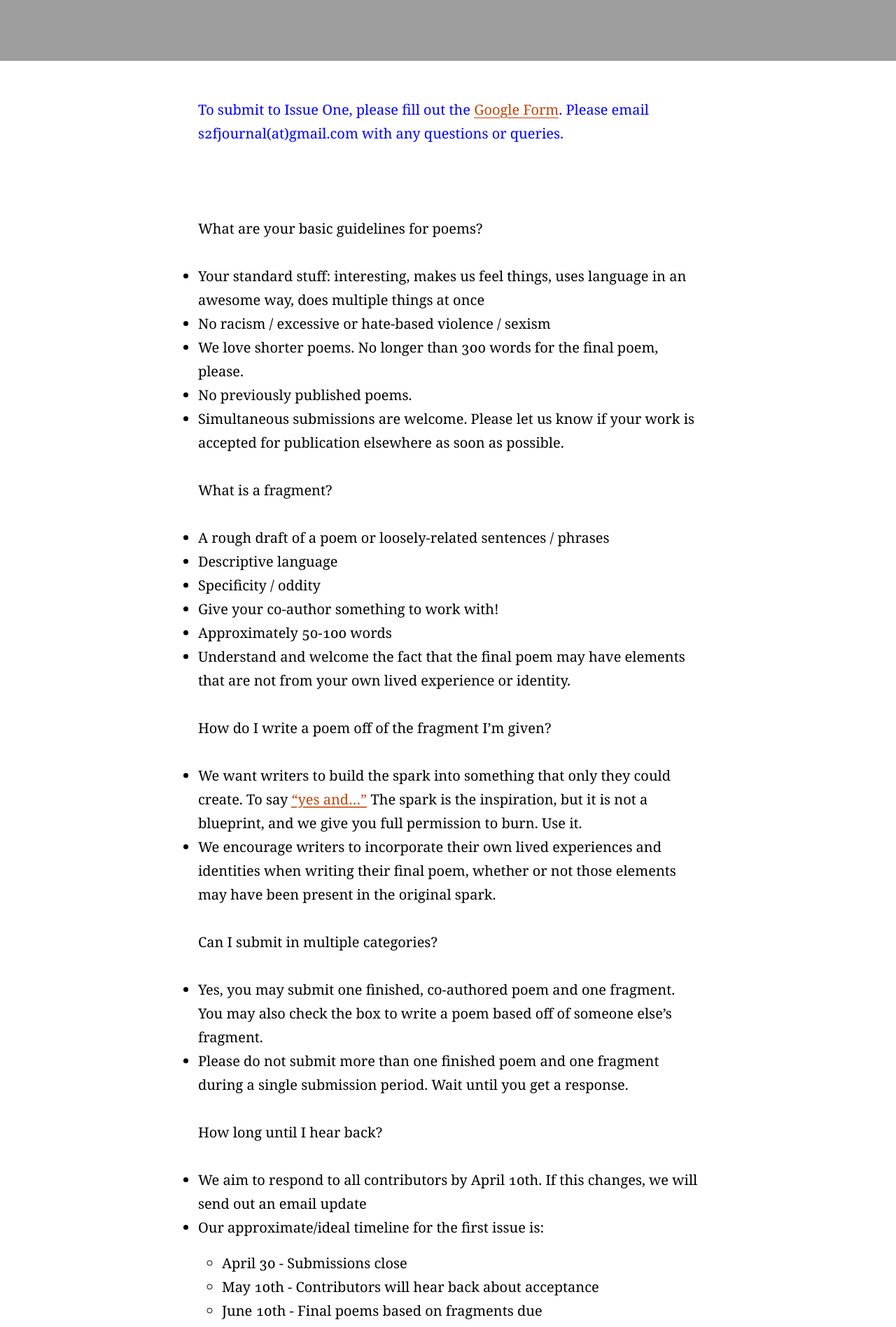
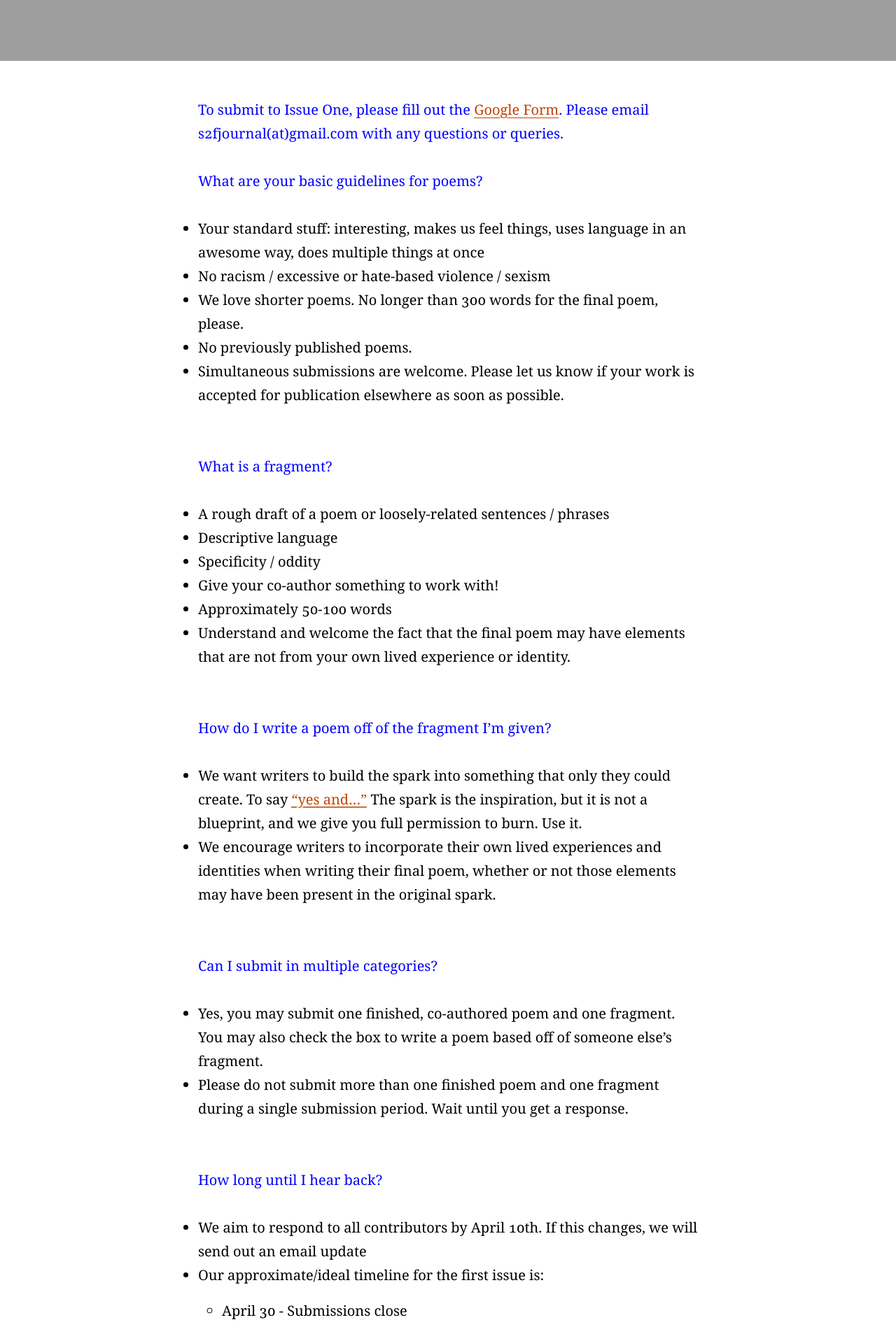
Before and after one commit to atmars77/atmars77.github.io, a Jekyll site: the page built from submit.md, in a window 1280 px wide. Shown: the part 321-2218 px from the top of the page at 70% size. Built offline with Jekyll 4.4.1, drawn with Linux system fonts in a browser that asks for light colours.

Commit message:
submit text

```diff
--- a/_sass/_settings.scss
+++ b/_sass/_settings.scss
@@ -2,13 +2,13 @@
 $backgroundColour: #ffffff !default;
 $codeBackgroundColour: #fafafa !default;
 $featureBackgroundColour: #f9fafa !default;
-$accentColour: #bf4305 !default;
+$accentColour: #ffc508 !default;
 
 // Text colours
 $headingColour: #ffffff !default;
 $bodyColour: #000000 !default;
 $linkColour: #bf4305 !default;
-$hoverColour: #bf4305 !default;
+$hoverColour: #640236 !default;
 $focusColour: #fea323 !default;
 $captionColour: #bf4305 !default;
 $white: #ffffff !default;
--- a/submit.md
+++ b/submit.md
@@ -9,19 +9,18 @@
 <p style="color:blue">
 To submit to Issue One, please fill out the <a href="https://docs.google.com/forms/d/e/1FAIpQLScK-5ArvstWpBkvBcw4TYKUSAPVl5In5AHuAPFlRvVUN_zhCA/viewform">Google Form</a>.
 
-Please email s2fjournal(at)gmail.com with any questions or queries.
+Please email s2fjournal(at)gmail.com with any questions or queries.</p>
 
-<h2>FAQ</h2>
-<p>What are your basic guidelines for poems?</p>
+<p style="color:blue"> What are your basic guidelines for poems?
 <ul>
   <li>Your standard stuff: interesting, makes us feel things, uses language in an awesome way, does multiple things at once</li>
   <li>No racism / excessive or hate-based violence / sexism </li>
   <li>We love shorter poems. No longer than 300 words for the final poem, please. </li>
   <li>No previously published poems.</li>
   <li>Simultaneous submissions are welcome. Please let us know if your work is accepted for publication elsewhere as soon as possible.</li>
-</ul>
+</ul></p>
 
-<p>What is a fragment?</p>
+<p style="color:blue"> What is a fragment?
 <ul>
   <li>A rough draft of a poem or loosely-related sentences / phrases </li>
   <li> Descriptive language </li>
@@ -29,24 +28,23 @@
   <li>Give your co-author something to work with!</li>
   <li>Approximately 50-100 words</li>
   <li>Understand and welcome the fact that the final poem may have elements that are not from your own lived experience or identity.</li>
-</ul>
+</ul></p>
 
 
-<p>How do I write a poem off of the fragment I’m given?</p>
+<p style="color:blue"> How do I write a poem off of the fragment I’m given?
 <ul>
   <li>We want writers to build the spark into something that only they could create. To say <a href= "https://en.wikipedia.org/wiki/Yes,_and...">“yes and…”</a> The spark is the inspiration, but it is not a blueprint, and we give you full permission to burn. Use it.</li>
   <li>We encourage writers to incorporate their own lived experiences and identities when writing their final poem, whether or not those elements may have been present in the original spark.</li>
-</ul>
+</ul></p>
 
 
-<p>Can I submit in multiple categories?</p>
-
+<p style="color:blue"> Can I submit in multiple categories?
 <ul>
   <li>Yes, you may submit one finished, co-authored poem and one fragment. You may also check the box to write a poem based off of someone else’s fragment. </li>
   <li>Please do not submit more than one finished poem and one fragment during a single submission period. Wait until you get a response. </li>
-</ul>
+</ul></p>
 
-<p>How long until I hear back?</p>
+<p style="color:blue"> How long until I hear back?
   <ul>
   <li>We aim to respond to all contributors by April 10th. If this changes, we will send out an email update </li>
   <li>Our approximate/ideal timeline for the first issue is:
@@ -59,38 +57,37 @@
     </li>
   </ul>
 </p>
-<p>What happens if I’m selected to write a poem off of someone’s fragment?</p>
+<p style="color:blue"> What happens if I’m selected to write a poem off of someone’s fragment?
 <ul>
 <li> We will email you the anonymized fragment for you to use to create a poem in one month. </li>
-<li>Pending any edits on our side, that poem will be published in the upcoming issue. <li>
-</ul>
-<p>If I’m selected to write a poem off of someone else’s fragment, does that mean publication of whatever I write is guaranteed?</p>
-Pretty much yes, with the following exceptions:
+<li>Pending any edits on our side, that poem will be published in the upcoming issue. <li></p>
+
+<p style="color:blue"> If I’m selected to write a poem off of someone else’s fragment, does that mean publication of whatever I write is guaranteed?</p>
+
+<p style="color:blue"> Pretty much yes, with the following exceptions:
 <ul>
   <li>There is no connection between the fragment and the poem you produced. </li>
   <li>We don’t receive a response from you within the allotted time frame.</li>
   <li>There is a serious thematic issue with your poem that no amount of editing will resolve. (Please see FAQ Question 1 “Basic Guidelines for Poems”).</li>
   <li> If the poem based off of your fragment is rejected, your fragment will be given to someone else to turn into a completed poem for the next issue of the journal.</li>
-</ul>
+</ul></p>
 
-<p>How are bylines written? What if I hate what my co-author wrote off of my fragments?</p>
+<p style="color:blue"> How are bylines written? What if I hate what my co-author wrote off of my fragments?</p>
   <ul>
   <li> Both authors’ names will be included in the byline, but we will distinguish between the author who provided the fragment (spark) and the author who constructed the final poem (flame). For example: By Natalie Wolf (Flame) and Katherine Schmidt (Spark).</li>
   <li> Spark writers should understand that the final poem may have elements that are not from their own lived experiences or identities.</li>
   </ul>
 
-<p>Do you have submission fees? Do you pay for published poems?</p>
+<p style="color:blue"> Do you have submission fees? Do you pay for published poems?</p>
   <ul>
   <li> We do not have submission fees, and at this time we do not pay for published poems</li>
   </ul>
 
 
-<p>By submitting to us, you acknowledge and agree to the following:</p>
+<p style="color:blue"> By submitting to us, you acknowledge and agree to the following:</p>
 <ul>
   <li>You hold the necessary rights to your work and, when applicable, are acting in accordance with your co-author.</li>
   <li>Upon acceptance, we request first serial rights for publication on our website. Upon publication, rights revert back to the authors.</li>
   <li>Your work will be published and archived in an online-only magazine.</li>
   <li>We retain the right to make minor edits to your author bio to match our in-house style.</li>
 </ul>
-
-</p>
```
